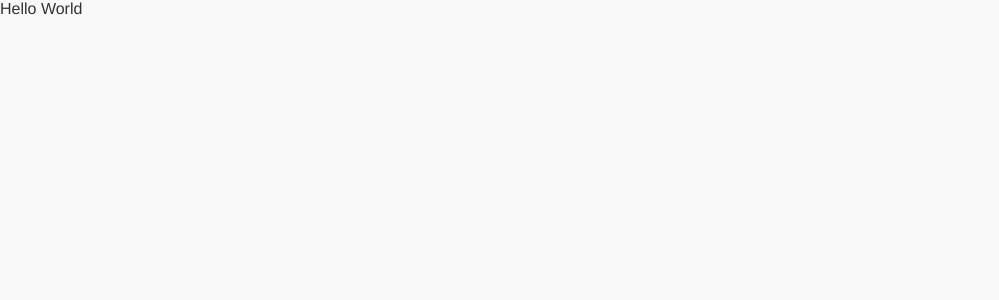
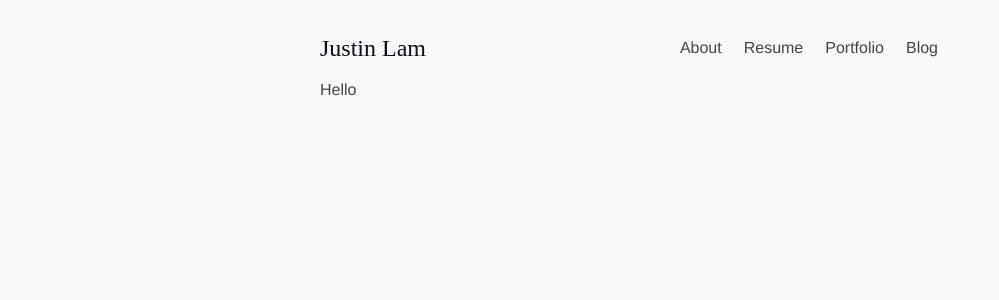
Before and after one commit to justinonthelam/justinlam-io, a React (Create React App) app: page / in a window 1280 px wide. Shown: the top 300 px of the page, without its empty margins (0-999 px from the left). Built offline with nearby package versions, Linux system fonts and the light colour scheme.

Commit message:
basic nav bar made

```diff
--- a/src/components/App.css
+++ b/src/components/App.css
@@ -11,7 +11,91 @@ html {
 }
 
 .App {
-  font-family: "proxima-nova", "Helvetica Neue", "Helvetica", "Roboto", "Arial", sans-serif;
-  color: #333333;
+  font-family: "Roboto-light", "Helvetica Neue", "Helvetica", "Roboto", "Arial", sans-serif;
+  color: #45434A;
   background-color: #f9f9f9;
 }
+
+a {
+  color: #45434A;
+}
+
+a:hover {
+  color: #FFA630;
+  text-decoration: underline;
+}
+
+.container {
+  display: block;
+  margin: 0 auto;
+  width: 50%;
+  max-width: 1024px;
+}
+
+nav {
+  display: -webkit-box;
+  display: -ms-flexbox;
+  display: flex;
+  vertical-align: middle;
+  -webkit-box-align: center;
+      -ms-flex-align: center;
+          align-items: center;
+  -webkit-box-pack: justify;
+      -ms-flex-pack: justify;
+          justify-content: space-between;
+  height: 66px;
+  text-align: left;
+  margin-top: 15px;
+}
+
+nav .container {
+  max-width: 50%;
+  width: 95%;
+  display: -webkit-box;
+  display: -ms-flexbox;
+  display: flex;
+  vertical-align: middle;
+  -webkit-box-align: center;
+      -ms-flex-align: center;
+          align-items: center;
+  -webkit-box-pack: justify;
+      -ms-flex-pack: justify;
+          justify-content: space-between;
+}
+
+nav a {
+  text-decoration: none !important;
+}
+
+nav .logo {
+  font-size: 1.5em;
+  color: #090D15;
+  font-family: "Roboto-medium"
+}
+
+nav .logo:hover {
+  cursor: pointer;
+}
+
+nav .right {
+  display: -webkit-box;
+  display: -ms-flexbox;
+  display: flex;
+  vertical-align: middle;
+  -webkit-box-align: center;
+      -ms-flex-align: center;
+          align-items: center;
+  -webkit-box-pack: end;
+      -ms-flex-pack: end;
+          justify-content: flex-end;
+}
+
+nav .right .links a {
+  text-decoration: none;
+  margin: 0 22px 0 0;
+}
+
+nav .right .links .button:hover {
+  color: #fff;
+  text-decoration: none !important;
+}
--- a/src/components/Header.js
+++ b/src/components/Header.js
@@ -6,7 +6,45 @@ class Header extends Component{
   render(){
     return(
       <div>
+        <Nav />
+      </div>
+    )
+  }
+}
 
+const Nav = () => (
+  <nav>
+    <div className="container">
+      <div className="left">
+        <Logo />
+      </div>
+      <div className="right">
+        <NavLinks />
+      </div>
+    </div>
+  </nav>
+)
+
+class Logo extends Component{
+  render(){
+    return(
+      <Link to="/">
+        <div className="logo">
+          Justin Lam
+        </div>
+      </Link>
+    )
+  }
+}
+
+class NavLinks extends Component{
+  render(){
+    return(
+      <div className="links">
+        <Link to="/about">About</Link>
+        <a href="#" target="_blank" rel="noopener noreferrer">Resume</a>
+        <a href="#" target="_blank" rel="noopener noreferrer">Portfolio</a>
+        <a href="#" target="_blank" rel="noopener noreferrer">Blog</a>
       </div>
     )
   }
--- a/src/components/Home.js
+++ b/src/components/Home.js
@@ -6,10 +6,16 @@ class Home extends Component {
   render() {
     return (
       <div>
-        Hello World
+        <Body />
       </div>
     )
   }
 }
 
+const Body = () => (
+  <div className="container">
+    Hello
+  </div>
+)
+
 export default Home;
```
